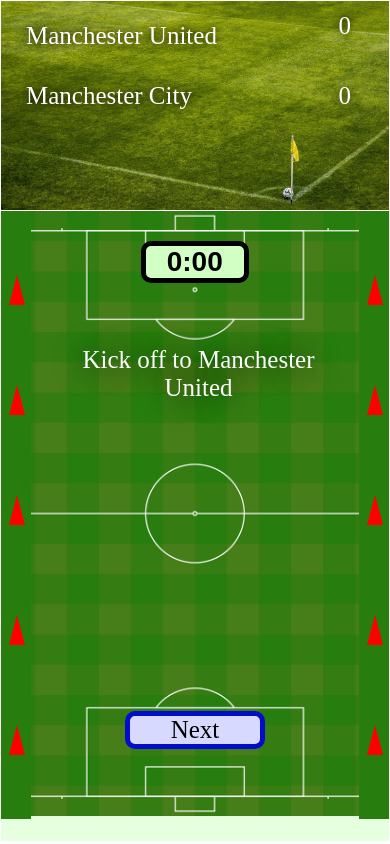
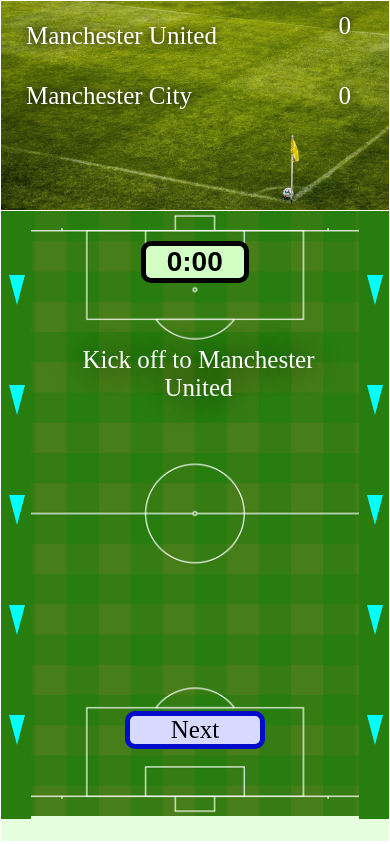
Before and after one commit to rjs68/FootballGameApp, a React Native app: screen / in a window 390 px wide. Built offline with nearby package versions, Linux system fonts and the light colour scheme; what react-native would draw is missing.

Commit message:
Added upside down arrows with different color

```diff
--- a/components/Chevron.js
+++ b/components/Chevron.js
@@ -1,5 +1,6 @@
 import React from 'react';
 import { Triangle } from './Triangle';
+import { UpsideDownTriangle } from './UpsideDownTriangle';
 import {
     View,
     Dimensions
@@ -12,11 +13,11 @@ export class Chevron extends React.Component {
 
     render() {
         return <View style={[viewStyle, {left:this.props.leftPosition, right: this.props.rightPosition}]}>
-            <Triangle position={-240} />
-            <Triangle position={-130} />
-            <Triangle position={-20} />
-            <Triangle position={100} />
-            <Triangle position={210} />
+            <UpsideDownTriangle position={-240} />
+            <UpsideDownTriangle position={-130} />
+            <UpsideDownTriangle position={-20} />
+            <UpsideDownTriangle position={90} />
+            <UpsideDownTriangle position={200} />
         </View>
     }
 }
--- /dev/null
+++ b/components/UpsideDownTriangle.js
@@ -0,0 +1,39 @@
+import React, { useState } from 'react';
+import {
+    View,
+    Animated
+} from 'react-native';
+
+export const UpsideDownTriangle = (props) => {
+    const [fadeAnim] = useState(new Animated.Value(0))  // Initial value for opacity: 0
+
+    React.useEffect(() => {
+        Animated.timing(
+            fadeAnim,
+            {
+            toValue: 1,
+            duration: 2000,
+            }
+        ).start();
+    }, [])
+
+        return (
+        <Animated.View style={{opacity: fadeAnim}}>
+            <View style={[triangle, {top: props.position}] }/>
+        </Animated.View>
+        )
+}
+
+const triangle = {
+    position: 'absolute',
+    left: 8,
+    width: 0,
+    height: 0,
+    backgroundColor: 'transparent',
+    borderStyle: 'solid',
+    borderLeftWidth: 8,
+    borderRightWidth: 8,
+    borderTopWidth: 30,
+    borderLeftColor: 'transparent',
+    borderRightColor: 'transparent',
+    borderTopColor: '#00FFFD'}
```
